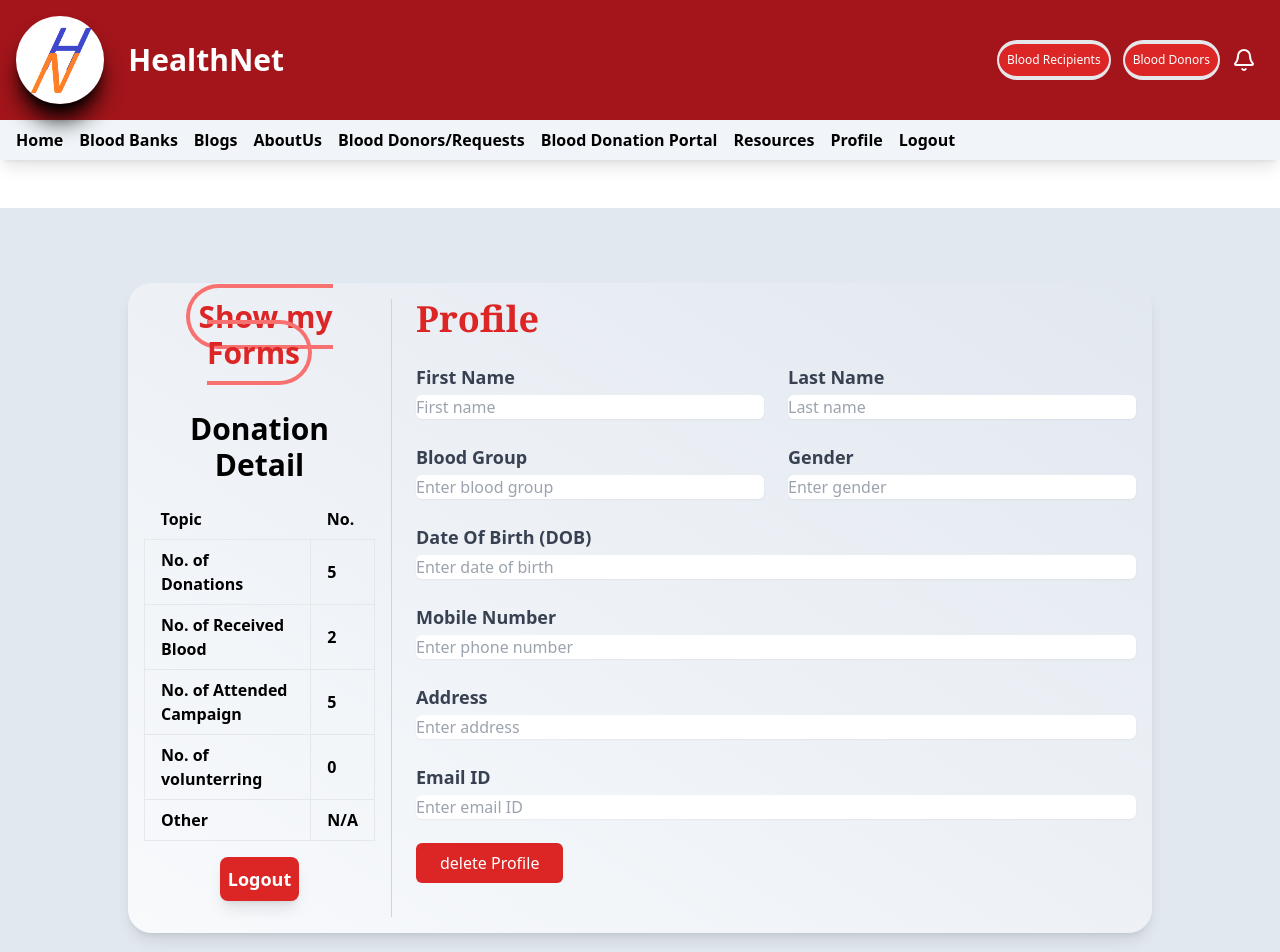
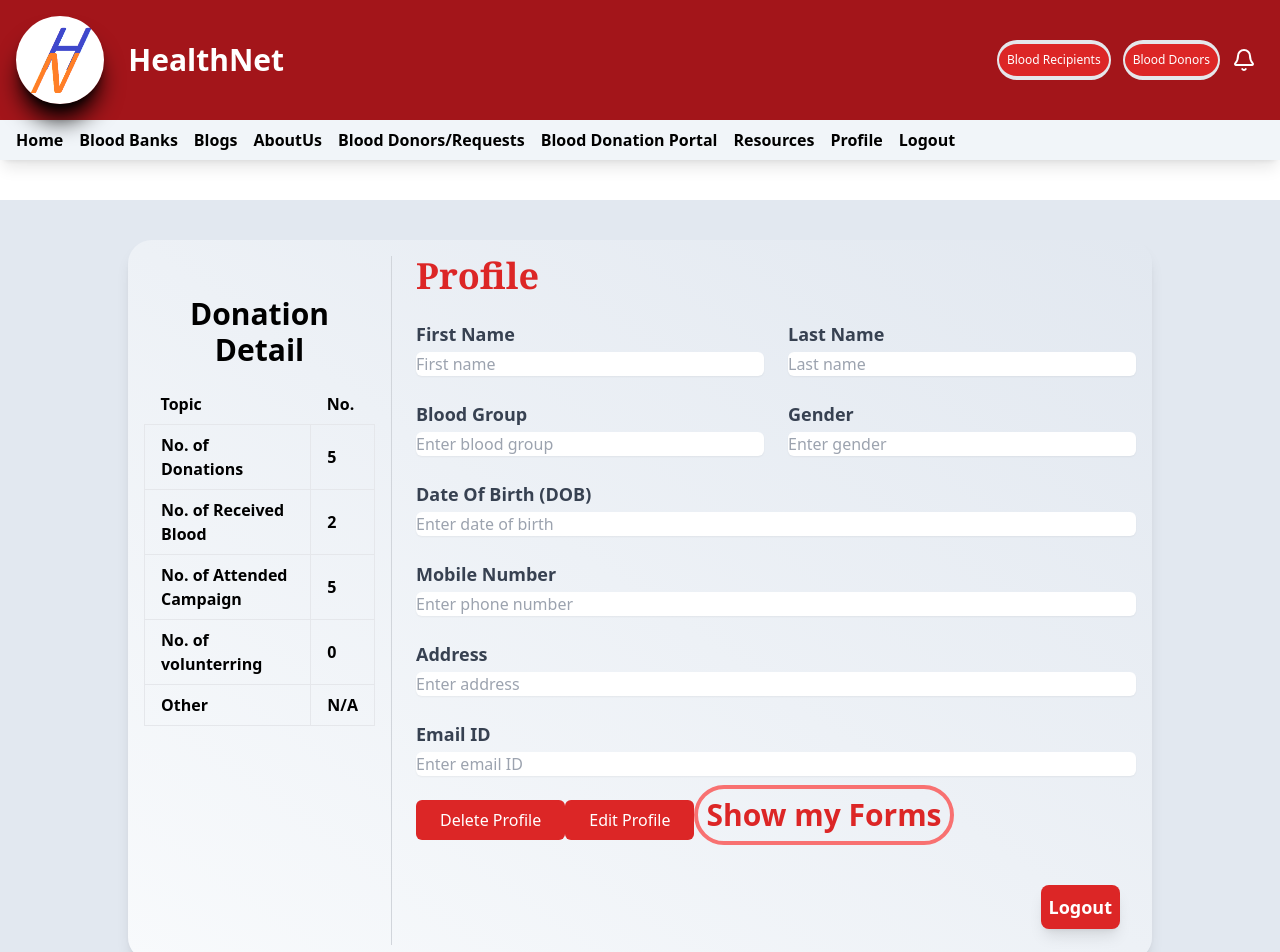
Before and after one commit to Supriya200606/NEC-Blood-Portal, a React (Create React App) app in the folder frontend/: page /profile in a window 1280 px wide. Shown: the top 952 px of the page. Built offline with nearby package versions, Linux system fonts and the light colour scheme; no server answers; sample sign-in values are in the browser's storage.

Commit message:
3rd commit

```diff
--- a/frontend/src/components/form.js
+++ b/frontend/src/components/form.js
@@ -5,8 +5,8 @@ import { setFormData } from "../apis/endpoint";
 const Form = () => {
   const [error, setError] = useState("");
   const navigate = useNavigate('');
-  const user = JSON.parse(localStorage.getItem("user"));
-  const userId = user._id;
+  const user = JSON.parse(localStorage.getItem('user'));
+  const userId = user.id;
 
   const [requesterData, setRequesterData] = useState({
     fullname: "", contactnumber: "", email: "", tag: "", bloodType: "", age: "", weight: "", gender: "", address: "", agreeTerms: false,
--- a/frontend/src/layout/layout.js
+++ b/frontend/src/layout/layout.js
@@ -12,7 +12,7 @@ import Footer from "./footer";
         <div className="flex flex-col min-h-screen ">
         <Navbar />
 
-        <main className="flex-grow mt-52">
+        <main className="flex-grow mt-40">
           <Outlet />
         </main>
 
--- a/frontend/src/pages/Profile.js
+++ b/frontend/src/pages/Profile.js
@@ -56,16 +56,12 @@ const Profile = () => {
 
 
   return (
-    <div>
+    <div className="mt-10">
       <div className="min-h-screen flex justify-center items-center bg-slate-200">
         <div className="bg-gradient-to-tr from-slate-50 via-grey-200 to-slate-200 w-full md:w-4/5 rounded-3xl shadow-lg p-4 flex flex-col md:flex-row">
           <div className="w-full md:w-1/4 flex flex-col items-center border-b md:border-b-0 md:border-r border-gray-300 pb-4 md:pb-0 md:pr-4">
             <div className="text-center">
-              <Link to="/showform">
-                <span className="text-xl md:text-3xl mb-6 text-red-600 font-bold p-2 border-red-400 rounded-full border-4 cursor-pointer">
-                  Show my Forms
-                </span>
-              </Link>
+
               <h1 className="mt-10 text-2xl md:text-3xl font-bold">Donation Detail</h1>
               <h2 className="mt-4 text-lg md:text-xl font-bold text-red-700">{fname} {lname}</h2>
               <table className="mt-4 w-full text-left">
@@ -99,18 +95,7 @@ const Profile = () => {
                 </tbody>
               </table>
             </div>
-            <div className="flex-col mt-auto p-4 text text-center">
-              <p>
-                <Link to="/login">
-                  <button
-                    type="submit"
-                    className="bg-red-600 text-white hover:bg-red-800 hover:text-white text-lg font-bold p-2 rounded-lg shadow-lg"
-                  >
-                    Logout
-                  </button>
-                </Link>
-              </p>
-            </div>
+
           </div>
 
           <div className="w-full md:w-3/4 pl-0 md:pl-6">
@@ -205,8 +190,33 @@ const Profile = () => {
               onClick={deleteUser}
               className="mt-6 px-6 py-2 rounded-md bg-red-600 text-white hover:bg-red-800 hover:text-white focus:outline-none"
             >
-              delete Profile
+              Delete Profile
             </button>
+            <button
+              onClick={deleteUser}
+              className="mt-6 px-6 py-2 rounded-md bg-red-600 text-white hover:bg-red-800 hover:text-white focus:outline-none"
+            >
+              Edit Profile
+            </button>
+           <Link to="/showform">
+           <button className="text-xl md:text-3xl mb-6 text-red-600 font-bold p-2 border-red-400 rounded-full border-4 cursor-pointer">
+
+                  Show my Forms
+                  </button>
+              </Link>
+
+              <div className="flex mt-auto p-4 text text-center justify-end">
+              <p>
+                <Link to="/login">
+                  <button
+                    type="submit"
+                    className="bg-red-600 text-white hover:bg-red-800 hover:text-white text-lg font-bold p-2 rounded-lg shadow-lg"
+                  >
+                    Logout
+                  </button>
+                </Link>
+              </p>
+            </div>
           </div>
         </div>
       </div>
```
